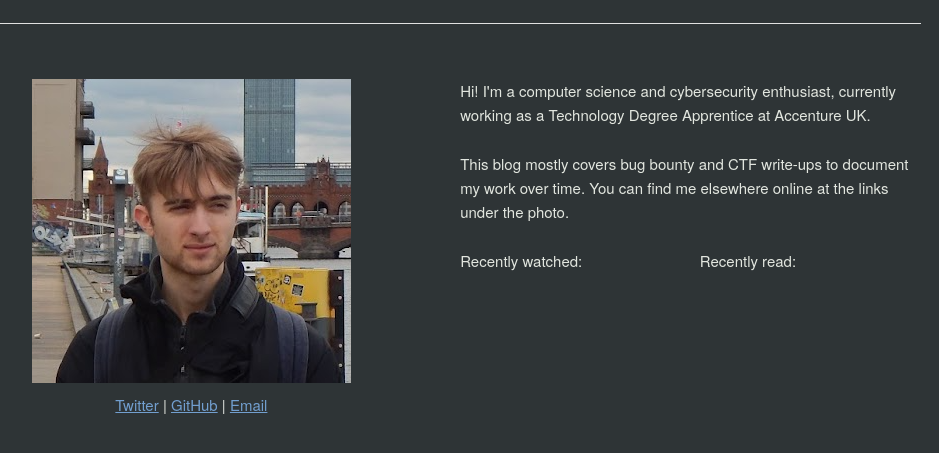
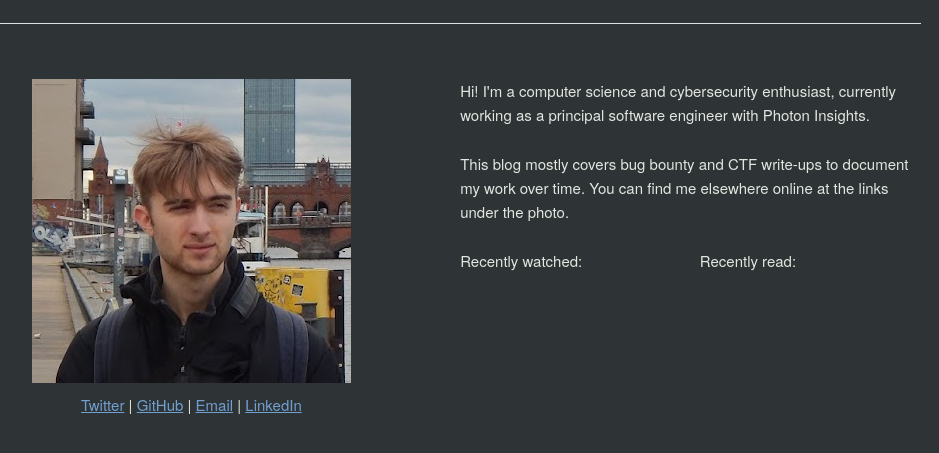
Before and after one commit to Ge0rg3/georgeom.net, a PHP site: page / in a window 1280 px wide. Shown: the part 160-613 px from the top of the page, without its empty margins (199-1138 px from the left). Run offline with PHP 8.4, Linux system fonts and the light colour scheme.

Commit message:
Update current employment

```diff
--- a/public_html/index.php
+++ b/public_html/index.php
@@ -3,11 +3,11 @@
 <div class="row">
     <div class="one-half column">
         <img class="center-image profile-image" src="assets/profile.png">
-        <p class="socials"><a href="https://twitter.com/georgeomnet">Twitter</a> | <a href="https://github.com/Ge0rg3/">GitHub</a> | <a href="mailto:george@georgeom.net">Email</a></p>
+        <p class="socials"><a href="https://twitter.com/georgeomnet">Twitter</a> | <a href="https://github.com/Ge0rg3/">GitHub</a> | <a href="mailto:george@georgeom.net">Email</a> | <a href="https://www.linkedin.com/in/georgeomnet/">LinkedIn</a></p>
     </div>
     <div class="six columns">
         <p>
-            Hi! I'm a computer science and cybersecurity enthusiast, currently working as a Technology Degree Apprentice at Accenture UK.
+            Hi! I'm a computer science and cybersecurity enthusiast, currently working as a principal software engineer with Photon Insights.
         </p>
         <p>
             This blog mostly covers bug bounty and CTF write-ups to document my work over time. You can find me elsewhere online at the links under the photo.
```
